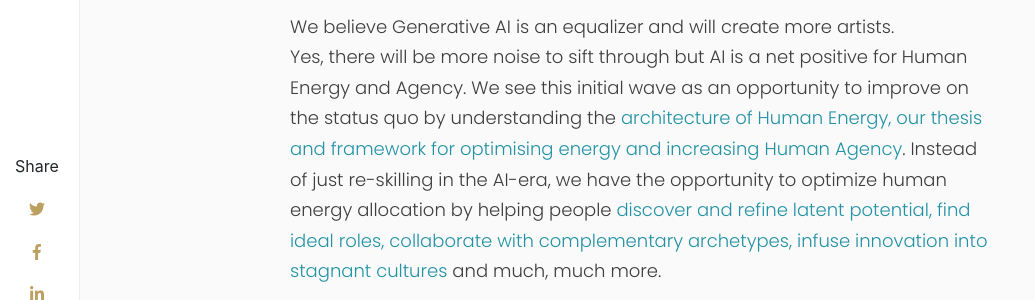
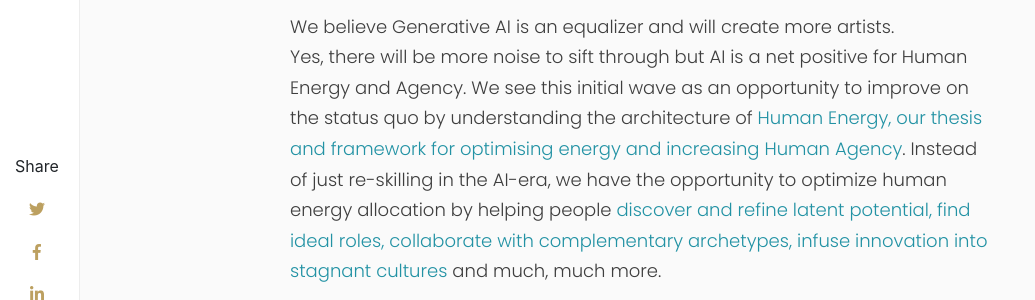
Before and after one commit to anomalyae/thinking, a Jekyll site: the page built from _posts/2025-05-18-Jobs-in-the-age-of-ai.md, in a window 1280 px wide and 900 px high, scrolled down 4946 px. Shown: the part 216-516 px from the top of the window, without its empty margins (0-1035 px from the left). Built offline with Jekyll 4.4.1, drawn with Linux system fonts in a browser that asks for light colours; nearby versions of some CDN libraries; comment, search, counter and statistics services are not loaded; a style sheet for code colours, icons or effects is not loaded.

Commit message:
Jobs AI Post fixing a tags 2

```diff
--- a/_posts/2025-05-18-Jobs-in-the-age-of-ai.md
+++ b/_posts/2025-05-18-Jobs-in-the-age-of-ai.md
@@ -91,5 +91,5 @@ A job is the regular work that a person does to earn money.</u></a>
 <h5 class="section-header">Anomaly’s Stance: Human Energy Architecture</h5>
 
 
-<p class="Nevermind"> We believe Generative AI is an equalizer and will create more artists.<br>Yes, there will be more noise to sift through but AI is a net positive for Human Energy and Agency. We see this initial wave as an opportunity to improve on the status quo by understanding the <a href="http://www.thinking.anomaly.ae/human-energy" class="blue" target="_blank">architecture of Human Energy, our thesis and framework for optimising energy and increasing Human Agency</a>. Instead of just re-skilling in the AI-era, we have the opportunity to optimize human energy allocation by helping people <a href="http://www.humanenergy.ai" class="blue" target="_blank">discover and refine latent potential, find ideal roles, collaborate with complementary archetypes, infuse innovation into stagnant cultures</a> and much, much more. </p>
+<p class="Nevermind"> We believe Generative AI is an equalizer and will create more artists.<br>Yes, there will be more noise to sift through but AI is a net positive for Human Energy and Agency. We see this initial wave as an opportunity to improve on the status quo by understanding the architecture of <a href="http://www.thinking.anomaly.ae/human-energy" class="blue" target="_blank">Human Energy, our thesis and framework for optimising energy and increasing Human Agency</a>. Instead of just re-skilling in the AI-era, we have the opportunity to optimize human energy allocation by helping people <a href="http://www.humanenergy.ai" class="blue" target="_blank">discover and refine latent potential, find ideal roles, collaborate with complementary archetypes, infuse innovation into stagnant cultures</a> and much, much more. </p>
 <p> We anticipate a rise in entrepreneurship and solo ventures as AI enables those with vision, perseverance and fortitude to forge ahead. We expect traditional employment to oscillate from single and static, to fractional and fluid. This paradigm will likely be very different from gig work in that it'll be based on individual contributor strengths rather than interchangeable contributor abilities.</p> We expect the future to spawn many new employee-centric methodologies and ecosystems as we navigate to a world where people’s unique energies find expression in work that matters to them.
```
